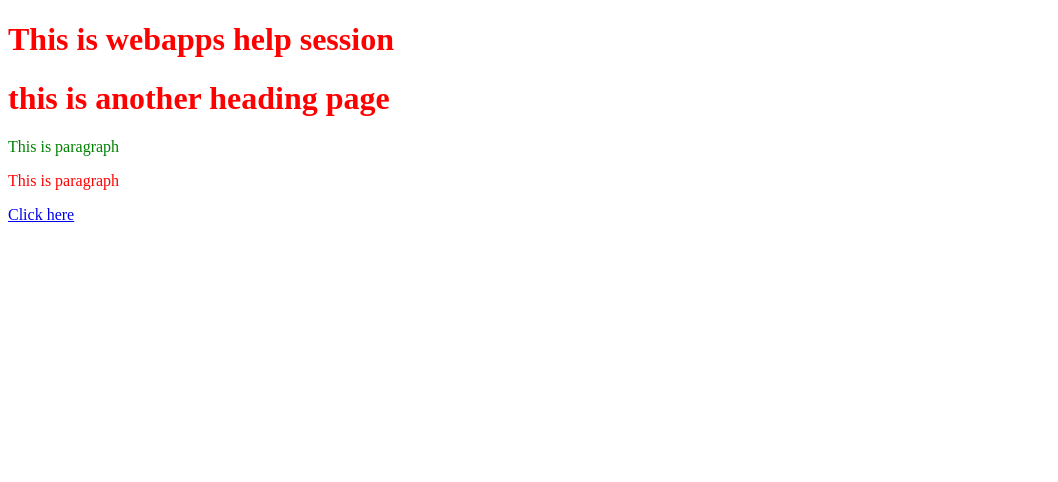
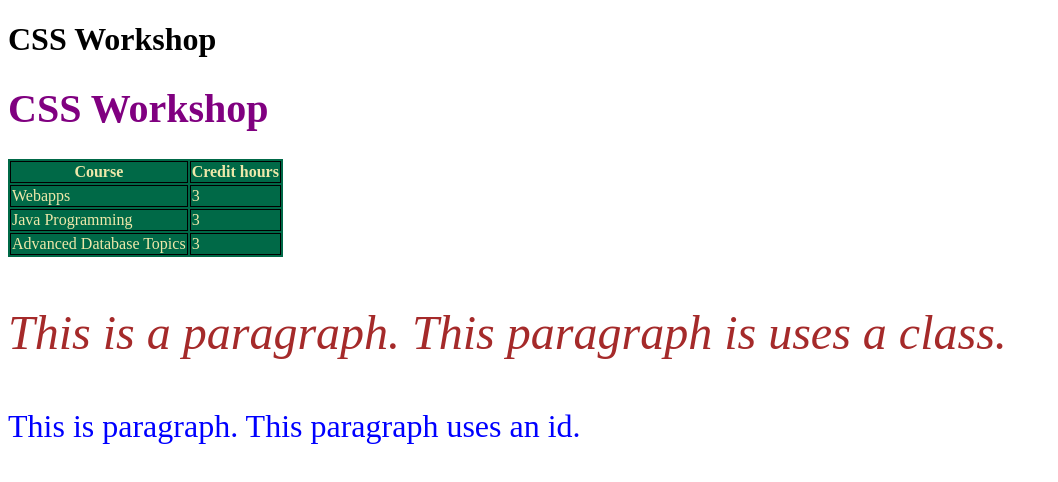
Before and after one commit to mohammadfarheen/CSS-Workshop, a plain HTML site: page index.html in a window 1280 px wide. Shown: the whole page, without its empty margins (0-1058 px from the left). Drawn offline with Linux system fonts and the light colour scheme.

Commit message:
all the files

```diff
--- /dev/null
+++ b/grid.css
@@ -0,0 +1,20 @@
+body {
+    margin: 40px;
+}
+
+.mainBox {
+    display: grid;
+    grid-gap: 10px;
+    grid-template-columns: 100px 100px 100px;
+    background-color: #fff;
+    color: #444;
+}
+
+.box {
+    background-color: #444;
+    color: #fff;
+    border-radius: 5px;
+    padding: 20px;
+    font-size: 150%;
+
+}
--- a/index.css
+++ b/index.css
@@ -1,13 +1,13 @@
-h1{
-    color: red;
-}
-
 .redclass
 {
-    color:green;
+    color: brown;
+    font-size: 3em;
+    font-style: italic;
 }
 
 #greenid
 {
-    color:red;
+    color: blue;
+    font-size: 2em;
+    font-style: bold;
 }
--- a/index.html
+++ b/index.html
@@ -5,23 +5,57 @@
     <title>
         Welcome
     </title>
-    <link rel="stylesheet" href="index.css">
+    <link rel="stylesheet" href="index.css">    <!--external stylesheet-->
+
+    <!--internal/embedded style sheet-->
+    <style>
+        table{
+            background-color: #006947;
+            border: 1px;
+            border-color: black;
+        }
+        th, td{
+            border: 1px;
+            border-style: double;
+            border-color: black;
+            color: palegoldenrod;
+            text-align: left;
+        }
+    </style>
 </head>
 <body>
     <h1>
-        This is webapps help session
+        CSS Workshop
     </h1>
-    <h1>
-        this is  another heading page
-    </h1>
-    <p class="redclass">
-        This is paragraph
+
+    <h1 style="font-size: 30pt; color: purple;">CSS Workshop</h1>   <!--inline stylesheet-->
+
+    <table>
+        <tr>
+            <th style="text-align: center">Course</th>
+            <th style="text-align: center">Credit hours</th>
+        </tr>
+        <tr>
+            <td>Webapps</td>
+            <td>3</td>
+        </tr>
+        <tr>
+            <td> Java Programming</td>
+            <td>3</td>
+        </tr>
+        <tr>
+            <td>Advanced Database Topics</td>
+            <td>3</td>
+        </tr>
+    </table>
+
+
+    <p class="redclass">    <!--using a class from an external stylesheet-->
+        This is a paragraph. This paragraph is uses a class.
     </p>
-    <p id="greenid">
-            This is paragraph
+    <p id="greenid">        <!--using an id from an external stylesheet-->
+            This is paragraph. This paragraph uses an id.
         </p>
-    <a href="/">Click here
-    </a>
 
 </body>
 </html>
```
Also changed, not shown: animation.css (added, +12 -0 lines), animation.html (+4 -29 lines), animation1.html (added, +33 -0 lines), flexbox.css (added, +11 -0 lines), flexbox.html (+1 -17 lines), grid.html (+9 -33 lines).
